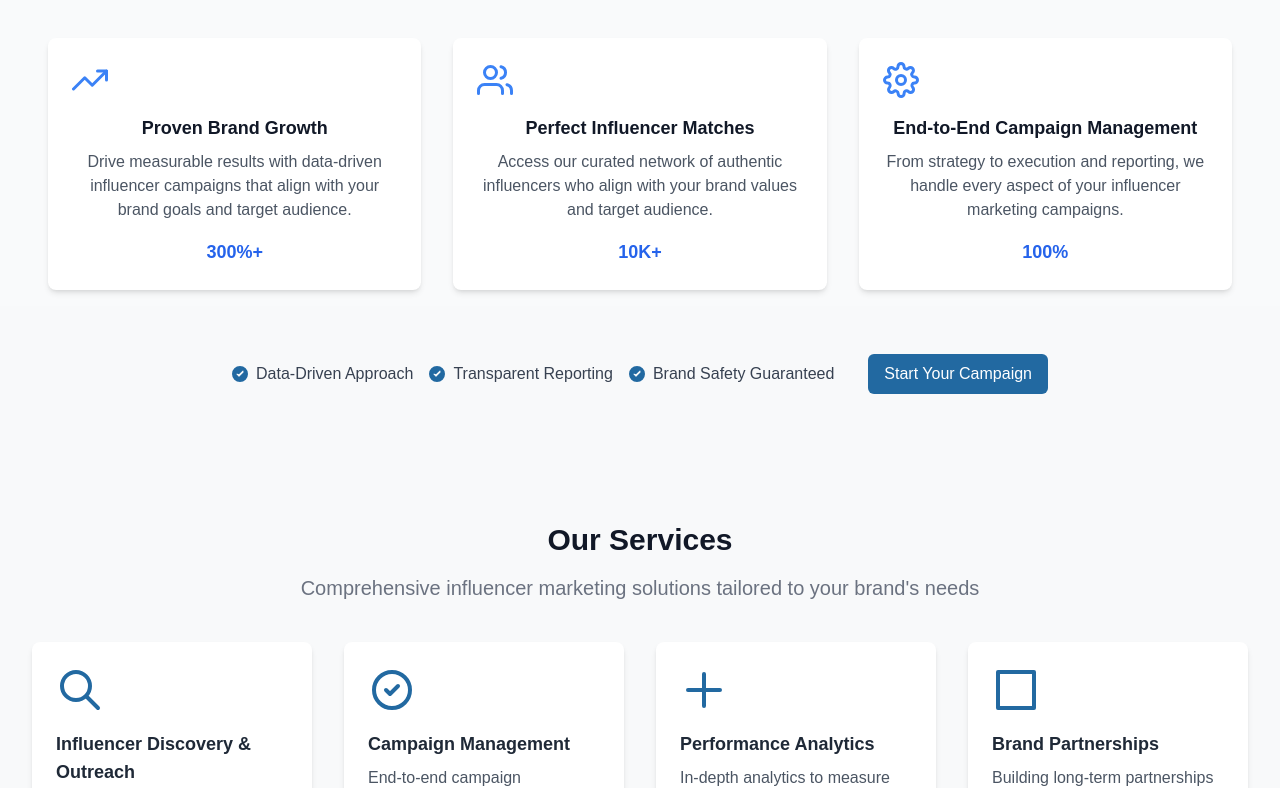
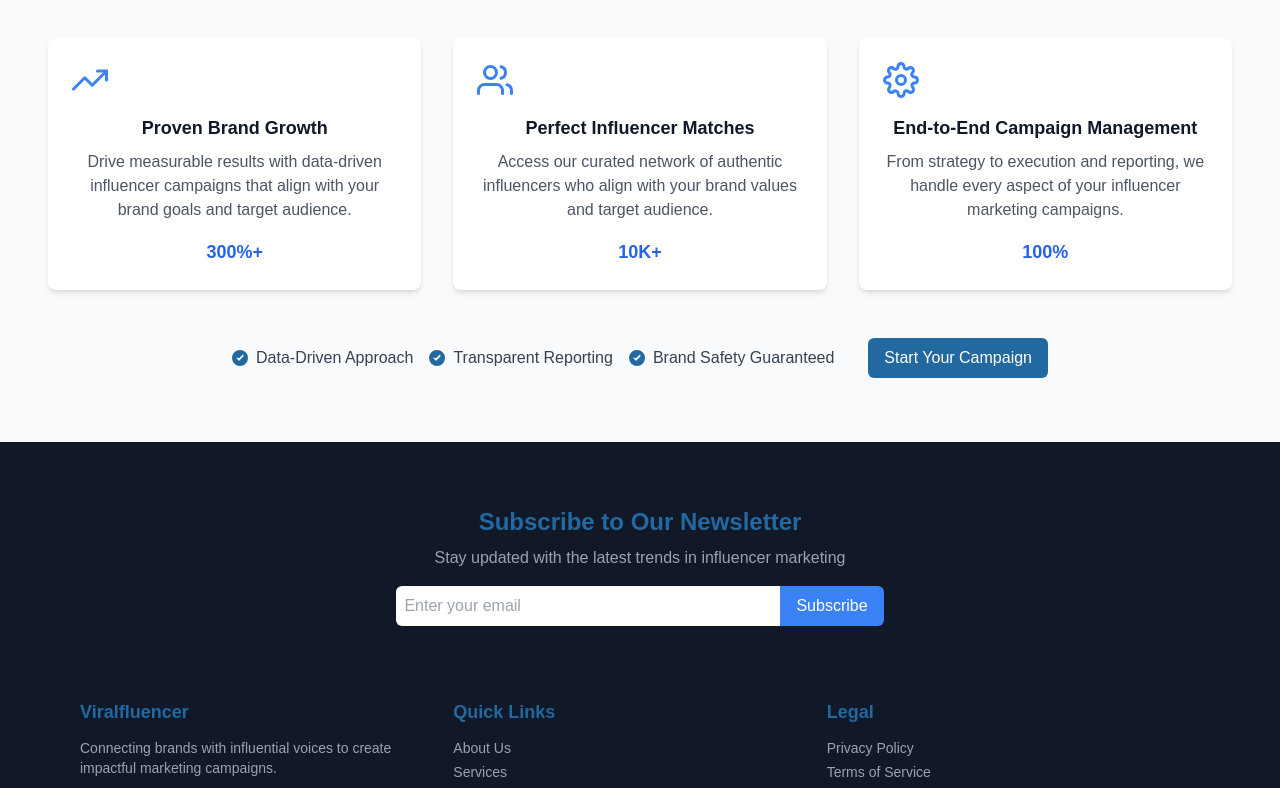
Before and after one commit to Ritikshroff/viralinfluencer, a React (Vite) app: page / in a window 1280 px wide. Shown: the part 734-1522 px from the top of the page. Built offline with nearby package versions, Linux system fonts and the light colour scheme.

Commit message:
React router added

```diff
--- a/package.json
+++ b/package.json
@@ -18,6 +18,7 @@
     "react": "^18.3.1",
     "react-dom": "^18.3.1",
     "react-icons": "^5.4.0",
+    "react-router-dom": "^7.1.1",
     "react-toastify": "^11.0.2"
   },
   "engines": {
--- a/src/App.jsx
+++ /dev/null
@@ -1,41 +0,0 @@
-
-import './App.css'
-// import { Navbar } from 'flowbite-react';
-import React, { useState } from 'react';
-import HeroSection from './components/HeroSection';
-import AboutSection from './components/AboutSection';
-import ServicesSection from './components/ServicesSection';
-import ContactForm from './components/ContactFormSection';
-import Footer from './components/Footer';
-import Navbar from './components/Navbar';
-import WorkflowSection from './components/WorkflowSection';
-import InfluencerCategoriesSection from './components/InfluencerCategoriesSection';
-import CaseStudiesSection from './components/CaseStudiesSection';
-import TestimonialsSection from './components/TestimonialsSection';
-import HighlightedSection from './components/HighlightedSection';
-import Button from './components/ButtonContainer';
-import ButtonContainer from './components/ButtonContainer';
-
-
-const App = () => {
-  const [isOpen, setIsOpen] = useState(false);
-
-  return (
-    <div>
-      <Navbar isOpen={isOpen} setIsOpen={setIsOpen}/>
-      <HeroSection/>
-      <AboutSection/>
-      <HighlightedSection/>
-      <ServicesSection/>
-      <ButtonContainer name='Get Started →'/>
-      <WorkflowSection/>
-      <InfluencerCategoriesSection/>
-      <CaseStudiesSection/>
-      <TestimonialsSection/>
-      <ContactForm/>
-      <Footer/>
-    </div>
-  );
-};
-
-export default App;
--- /dev/null
+++ b/src/Layout.jsx
@@ -0,0 +1,19 @@
+import React from 'react'
+import './App.css'
+import { Outlet } from 'react-router-dom'
+import Navbar from './components/Header/Navbar'
+import Footer from './components/Footer/Footer'
+import { useState } from 'react'
+
+function Layout() {
+    const [isOpen, setIsOpen] = useState(false);
+    return (
+        <div>
+            <Navbar isOpen={isOpen} setIsOpen={setIsOpen}/>
+            <Outlet />
+            <Footer />
+        </div>
+    )
+}
+
+export default Layout
--- a/src/components/ContactFormSection.jsx
+++ b/src/components/Contact/ContactFormSection.jsx
@@ -1,9 +1,10 @@
 import React, { useState } from 'react';
-import ButtonContainer from './ButtonContainer';
+import ButtonContainer from '../ButtonContainer';
 import axios from 'axios';
 import { ToastContainer, toast } from 'react-toastify';
 import 'react-toastify/dist/ReactToastify.css';
 import { FaCheckCircle } from 'react-icons/fa';
+import HighlightedSection from '../HighlightedSection';
 
 const ContactForm = () => {
   const [formData, setFormData] = useState({
@@ -150,9 +151,8 @@ const ContactForm = () => {
           <ButtonContainer type="submit" name="Let's Colaborate" />
         </form>
       </div>
-
+    <HighlightedSection/>
     </section>
-
   );
 };
 
--- a/src/components/Navbar.jsx
+++ b/src/components/Header/Navbar.jsx
@@ -11,11 +11,11 @@ const Navbar = ({ isOpen, setIsOpen }) => (
 
         {/* Desktop Menu */}
         <div className="hidden md:flex items-center space-x-8">
-          <NavLink href="#" label="Home" />
-          <NavLink href="#services" label="Services" />
-          <NavLink href="#influencer_categories" label="Influencers" />
+          <NavLink href="/" label="Home" />
+          <NavLink href="/Services" label="Services" />
+          <NavLink href="/Influencer" label="Influencers" />
           <NavLink href="#case_studies" label="Case Studies" />
-          <NavLink href="submit-form" label="Contact Us" />
+          <NavLink href="/submit-form" label="Contact Us" />
         </div>
 
         {/* Mobile Menu Button */}
--- /dev/null
+++ b/src/components/Home/Home.jsx
@@ -0,0 +1,20 @@
+
+import '../../App.css'
+import React, { useState } from 'react';
+import HeroSection from '../HeroSection';
+import AboutSection from '../InfluencerSection/AboutSection';
+
+
+const App = () => {
+  // const [isOpen, setIsOpen] = useState(false);
+
+  return (
+    <div>
+      {/* <Navbar isOpen={isOpen} setIsOpen={setIsOpen}/> */}
+      <HeroSection/>
+      <AboutSection/>
+    </div>
+  );
+};
+
+export default App;
--- a/src/components/AboutSection.jsx
+++ b/src/components/InfluencerSection/AboutSection.jsx
@@ -1,6 +1,7 @@
 import React from 'react';
 import { FiTrendingUp, FiUsers, FiSettings } from 'react-icons/fi'; // Feather Icons
-import FeatureCard from './FeatureCard';
+import FeatureCard from '../FeatureCard';
+import HighlightedSection from '../HighlightedSection';
 
 const AboutSection = () => (
   <section id="about" className="fade-in p-4 bg-gray-50">
@@ -32,6 +33,7 @@ const AboutSection = () => (
         />
       </div>
     </div>
+    <HighlightedSection/>
   </section>
 );
 
--- a/src/components/ServicesSection.jsx
+++ b/src/components/Services/ServicesSection.jsx
@@ -1,4 +1,5 @@
 import React from 'react';
+import HighlightedSection from '../HighlightedSection';
 
 const ServicesSection = () => (
   <section id="services" className="py-20">
@@ -50,6 +51,7 @@ const ServicesSection = () => (
         />
       </div>
     </div>
+    <HighlightedSection/>
   </section>
 );
 
--- a/src/main.jsx
+++ b/src/main.jsx
@@ -1,9 +1,28 @@
 import { StrictMode } from 'react'
 import { createRoot } from 'react-dom/client'
-import App from './App.jsx'
+import './App.css'
+import { createBrowserRouter , RouterProvider , Route , createRoutesFromElements } from 'react-router-dom'
+import App from './components/Home/Home.jsx'
+import React from 'react'
+import ReactDOM from 'react-dom'
+import Layout from './Layout.jsx'
+import ContactForm from './components/Contact/ContactFormSection.jsx'
+import ServicesSection from './components/Services/ServicesSection.jsx'
+import AboutSection from './components/InfluencerSection/AboutSection.jsx'
 
-createRoot(document.getElementById('root')).render(
-  <StrictMode>
-    <App />
-  </StrictMode>,
+const router = createBrowserRouter(
+  createRoutesFromElements(
+    <Route path='/' element = {<Layout/>}>
+      <Route path='/' element = {<App/>}/>
+      <Route path='/Services' element = {<ServicesSection/>}/>
+      <Route path='/submit-form' element = {<ContactForm/>}/>
+      <Route path='/Influencer' element = {<AboutSection/>}/>
+    </Route>
+  )
 )
+
+ReactDOM.createRoot(document.getElementById('root')).render(
+  <React.StrictMode>
+   <RouterProvider router={router}/>    {/*here we are using router */}
+  </React.StrictMode>,
+)
```
Also changed, not shown: src/components/CategoryCard.jsx (deleted), src/components/Footer/Footer.jsx (renamed from src/components/Footer.jsx), src/components/ServiceCard.jsx (deleted), 1 other file (tests, documents, lock files or other folders).
